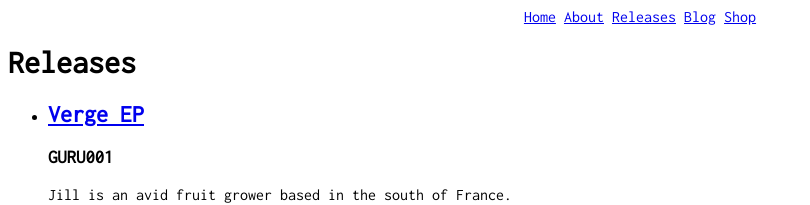
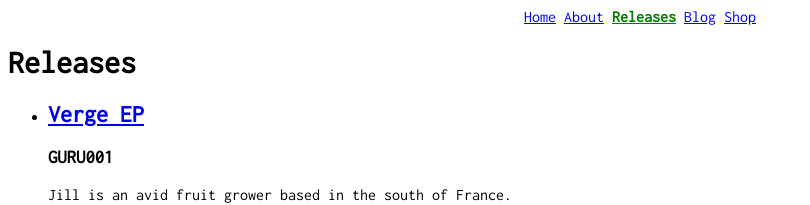
Before and after one commit to 503meditation/helloworld, a Jekyll site: the page built from releases.html, in a window 1280 px wide. Shown: the top 205 px of the page, without its empty margins (0-810 px from the left). Built offline with Jekyll 4.4.1, drawn with Linux system fonts in a browser that asks for light colours.

Commit message:
current link bug fixed, test with link hovers

```diff
--- a/_includes/navigation.html
+++ b/_includes/navigation.html
@@ -1,5 +1,6 @@
 <nav>
   {% for item in site.data.navigation %}
-    <a href="{{ item.link }}" {% if page.url == item.link %}class="current"{% endif %}>{{ item.name }}</a>
+  {% assign url = page.url|remove:'.html' %}
+    <a href="{{ item.link }}" {% if url == item.link %}class="current"{% endif %}>{{ item.name }}</a>
   {% endfor %}
 </nav>
--- a/_sass/main.scss
+++ b/_sass/main.scss
@@ -1,11 +1,16 @@
 .current {
   color: green;
+  font-weight: bold;
 }
 
 nav {
   font-family: "Inconsolata", monospace;
   display: block;
   text-align: center;
+}
+
+nav:hover {
+  background-color: #FE59FE;
 }
 
 h1 {
@@ -28,9 +33,7 @@
   font-family: "Inconsolata", monospace;
 }
 
-li a:hover {
-  background-color: #111111;
-}
+
 
 guru {
   display: block;
```
Also changed, not shown: 12 other files.
